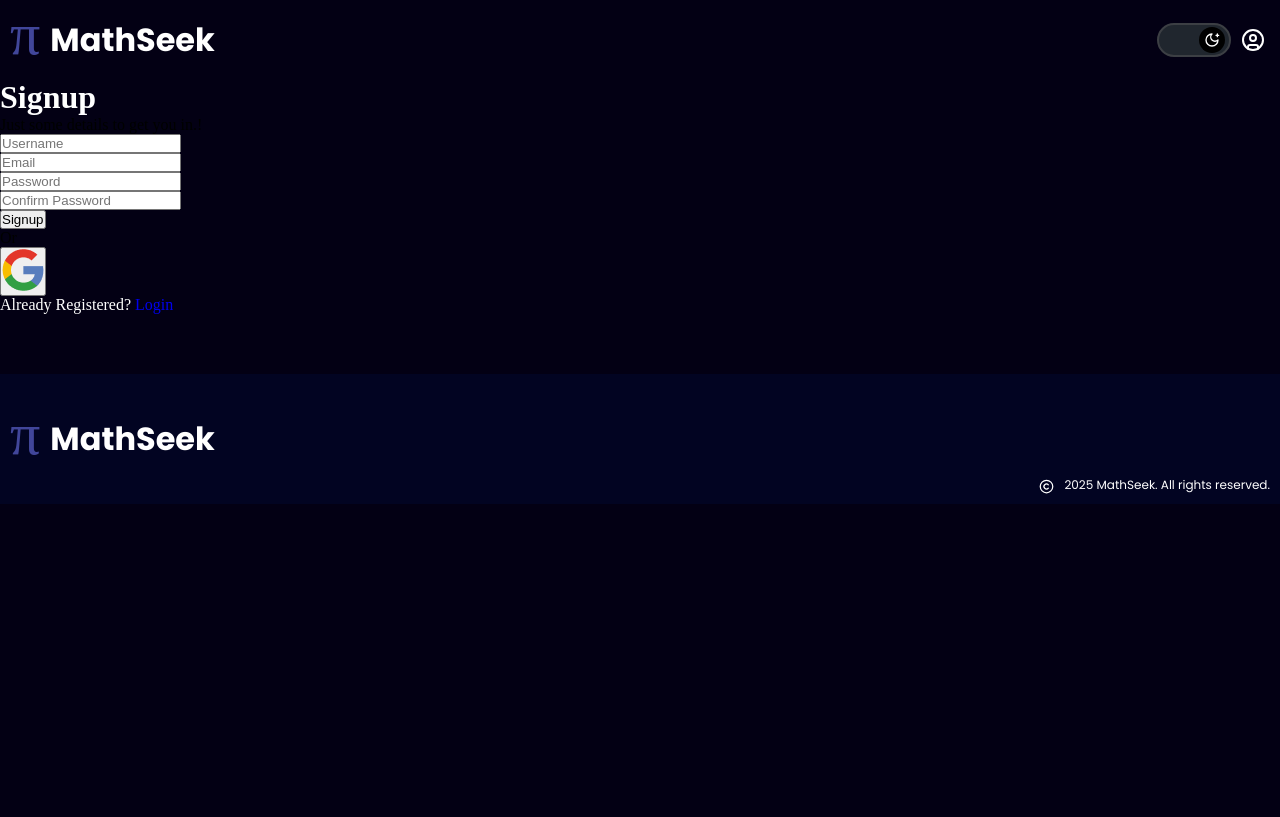
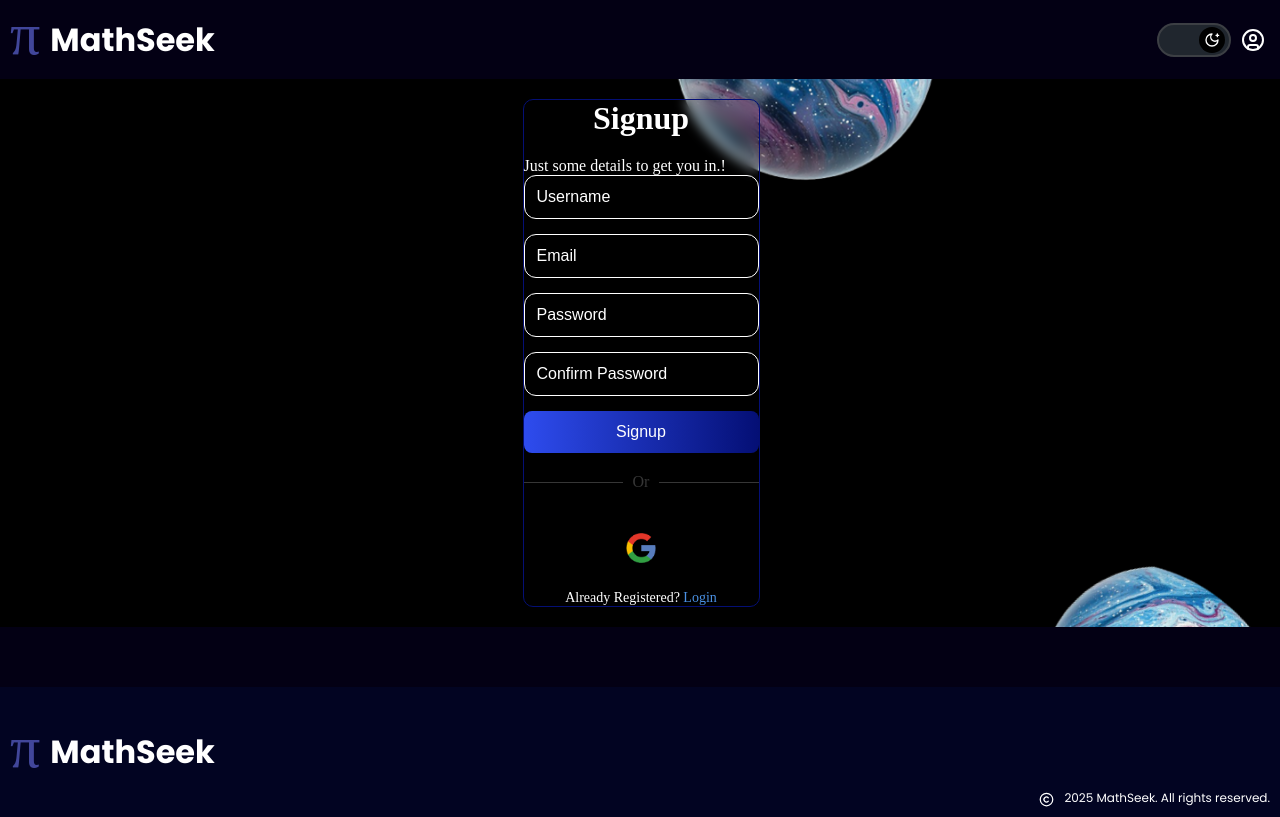
Before and after one commit to leonardosantosp/mathseek, a React (Vite) app in the folder front-end/elastic/: page /signup in a window 1280 px wide. Built offline with nearby package versions, Linux system fonts and the light colour scheme.

Commit message:
feat: Updating styles

```diff
--- a/front-end/elastic/src/index.css
+++ b/front-end/elastic/src/index.css
@@ -8,6 +8,8 @@
   --border-dark: 2px solid var(--default-border-color-dark);
   --border-light: 2px solid var(--default-border-color-light);
   --font: 'Poppins', sans-serif;
+  --color-background-signup-button-intial: #2E4CEE;
+  --color-background-signup-button-final: #040F75;
   --text-gradient: linear-gradient(
     90deg,
     #e59cff 0%,
@@ -850,3 +852,158 @@ body.dark-theme .infobox td[class=''] {
 [data-mw-section-id='-1'] {
   display: none;
 }
+
+
+/* Definindo a imagem de fundo */
+.signup-container {
+  background-image: url('../src/assets/sign-up-background.png');
+  background-size: cover;
+  background-position: center;
+  background-repeat: no-repeat;
+  height: 100%; /* A imagem ocupa toda a altura da página */
+  display: flex;
+  justify-content: center;
+  align-items: center;
+  flex-direction: column;
+  padding: 20px;
+  transition: background-color 0.3s ease;
+  color: white !important;
+}
+
+/* Estilos para o formulário */
+.signup_form {
+  border-radius: 10px;
+  background-color: rgba(0, 0, 0, 0);
+  backdrop-filter: blur(6px);
+  /* -webkit-backdrop-filter: blur(4px); */
+  display: flex;
+  flex-direction: column;
+}
+
+.signup_form--border{
+  width: 100%;
+  border: 1px solid #040F75;
+  border-radius: 10px;
+}
+
+.signup_form h1 {
+  text-align: center;
+  margin-bottom: 20px;
+}
+
+/* Input Fields */
+.signup_form {
+  display: flex;
+  flex-direction: column;
+}
+
+.signup_form label {
+  margin-bottom: 5px;
+  font-size: 14px;
+}
+
+.signup_form input {
+  padding: 12px;
+  border-radius: 12px;
+  border: 1px solid #FFFFFF;
+  background-color: rgba(0, 0, 0, 0);  /* fundo transparente */  color: white;
+  font-size: 16px;
+  margin-bottom: 15px;
+}
+.signup_form input::placeholder{
+  color: #FFFFFF
+}
+
+/* Estilos para o botão */
+.signup-btn {
+  background-color: #4a90e2;
+  padding: 12px;
+  border: none;
+  border-radius: 8px;
+  color: white;
+  cursor: pointer;
+  font-size: 16px;
+  transition: background-color 0.3s ease;
+  width: 100%;
+
+  background: linear-gradient(to right,
+  var(--color-background-signup-button-intial), var(--color-background-signup-button-final));
+}
+
+.signup-btn:hover {
+  background-color: #357ab7;
+}
+
+/* Estilos para a linha com o "OR" */
+.divider {
+  display: flex;
+  align-items: center;
+  justify-content: center;
+  margin: 20px 0;
+}
+
+.divider::before,
+.divider::after {
+  content: "";
+  flex: 1;
+  border-top: 1px solid #363636;
+}
+
+.divider span {
+  margin: 0 10px;
+  font-size: 16px;
+  color: #363636;
+}
+
+.google_login {
+  align-items: center;
+  justify-content: center;
+  display: flex;
+}
+
+.google_login button {
+  background-color: rgb(0, 0, 0, 0);  /* Fundo transparente */
+  padding: 12px;
+  border: none;
+  border-radius: 8px;
+  font-size: 16px;
+  cursor: pointer;
+  margin-top: 10px;
+}
+
+.google_login img {
+  width: 30px;
+}
+
+.google-btn:hover {
+  background-color: #c1351d;
+}
+
+.login-link {
+  text-align: center;
+  font-size: 14px;
+  margin-top: 15px;
+}
+
+.login-link a {
+  color: #4a90e2;
+  text-decoration: none;
+}
+
+.login-link a:hover {
+  text-decoration: underline;
+}
+
+/* Definir os temas de fundo */
+body.light-theme .signup-container {
+  background-color: white; /* Cor do fundo claro */
+}
+
+body.dark-theme .signup-container {
+  background-color: #121212; /* Cor de fundo escuro */
+}
+
+
+/* ================ */
+/* FIM SIGN UP PAGE */
+/* ================ */
```
